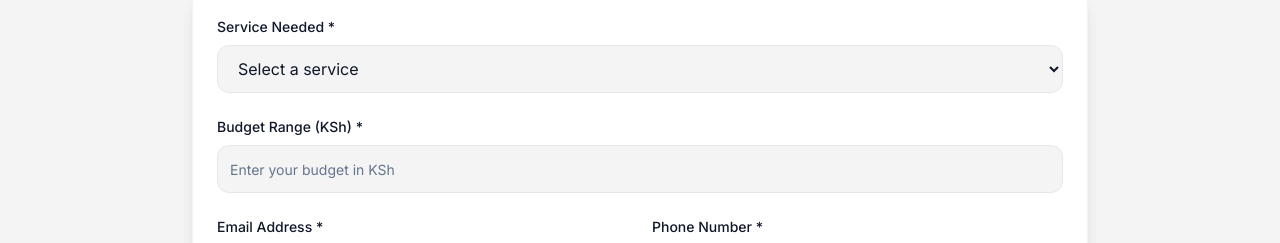
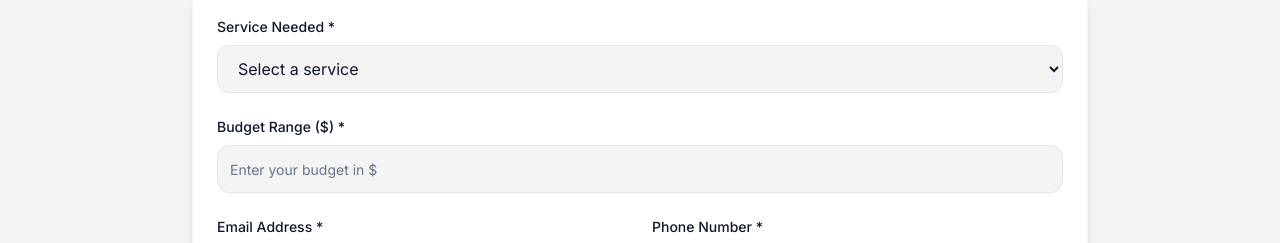
Before and after one commit to trader2544/Telvix, a React (Vite) app: page /quote in a window 1280 px wide. Shown: the part 476-719 px from the top of the page. Built offline with nearby package versions, Linux system fonts and the light colour scheme.

Commit message:
Preceding changes

```diff
--- a/src/pages/Quote.tsx
+++ b/src/pages/Quote.tsx
@@ -239,9 +239,9 @@ const Quote = () => {
 
                         <div>
                           <label className="block text-sm font-medium text-foreground mb-2">
-                            Budget Range (KSh) *
+                            Budget Range ({currencySymbol}) *
                           </label>
-                          <Input type="text" name="priceRange" placeholder="Enter your budget in KSh" value={formData.priceRange} onChange={handleChange} required className="h-12 rounded-xl" />
+                          <Input type="text" name="priceRange" placeholder={`Enter your budget in ${currencySymbol}`} value={formData.priceRange} onChange={handleChange} required className="h-12 rounded-xl" />
                         </div>
 
                         <div className="grid md:grid-cols-2 gap-6">
```
